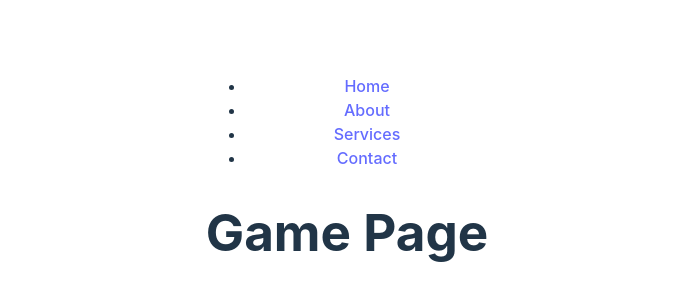
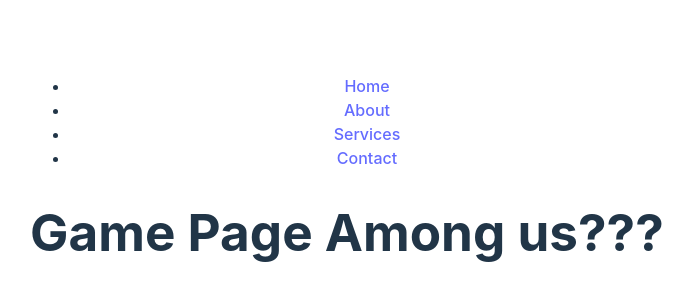
Before and after one commit to Taiyo10/Unseen, a React (Vite) app in the folder Frontend/: page /game in a window 1280 px wide. Shown: the part 224-524 px from the top of the page, without its empty margins (293-986 px from the left). Built offline with nearby package versions, Linux system fonts and the light colour scheme.

Commit message:
Fixing push to production

```diff
--- a/Frontend/src/pages/Game/Game.jsx
+++ b/Frontend/src/pages/Game/Game.jsx
@@ -3,7 +3,7 @@
 function Game() {
   return (
     <div>
-      <h1>Game Page</h1>
+      <h1>Game Page Among us???</h1>
     </div>
   );
 }
```
Also changed, not shown: package.json (added, +29 -0 lines), 2 other files (tests, documents, lock files or other folders).
